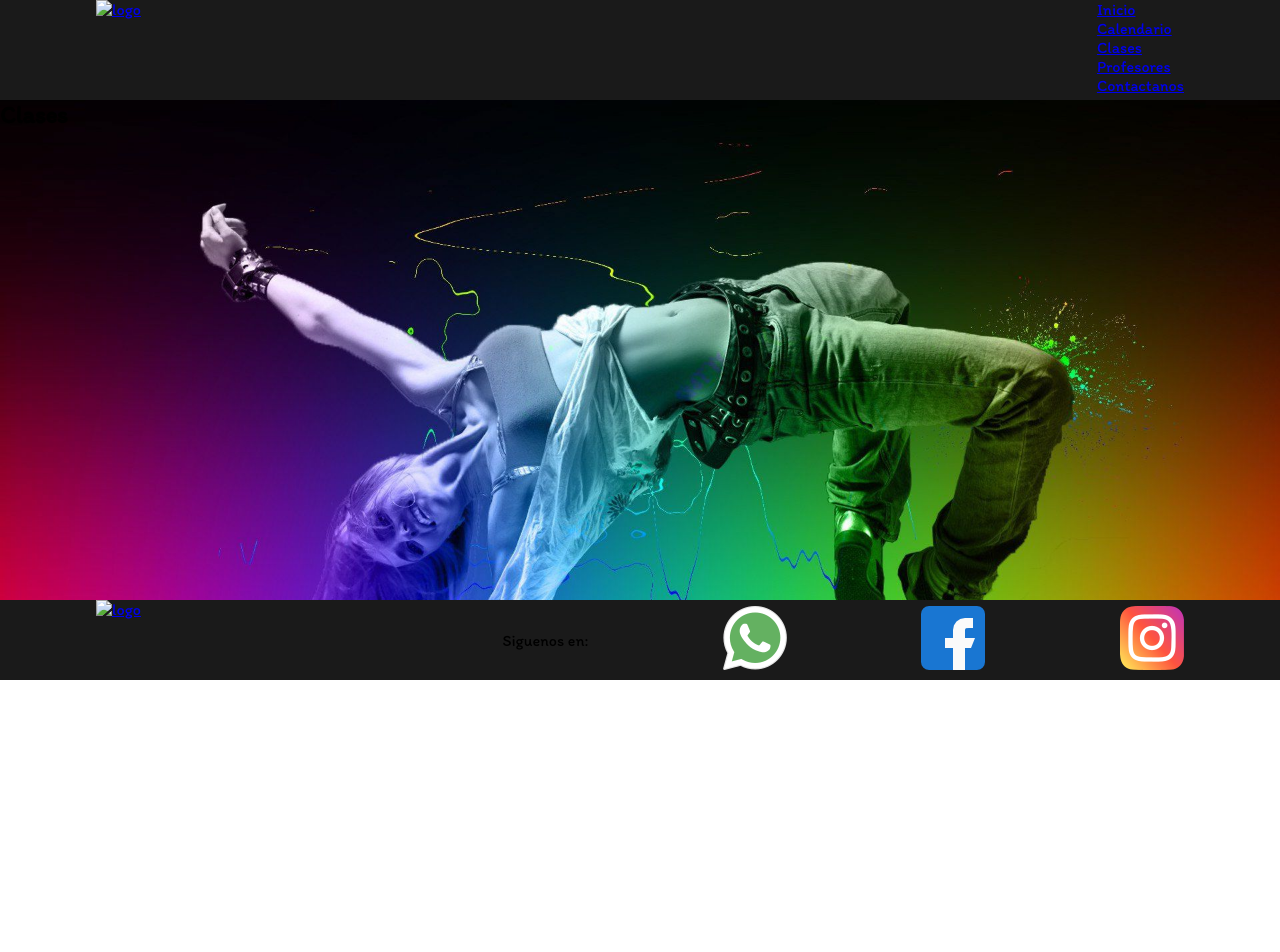
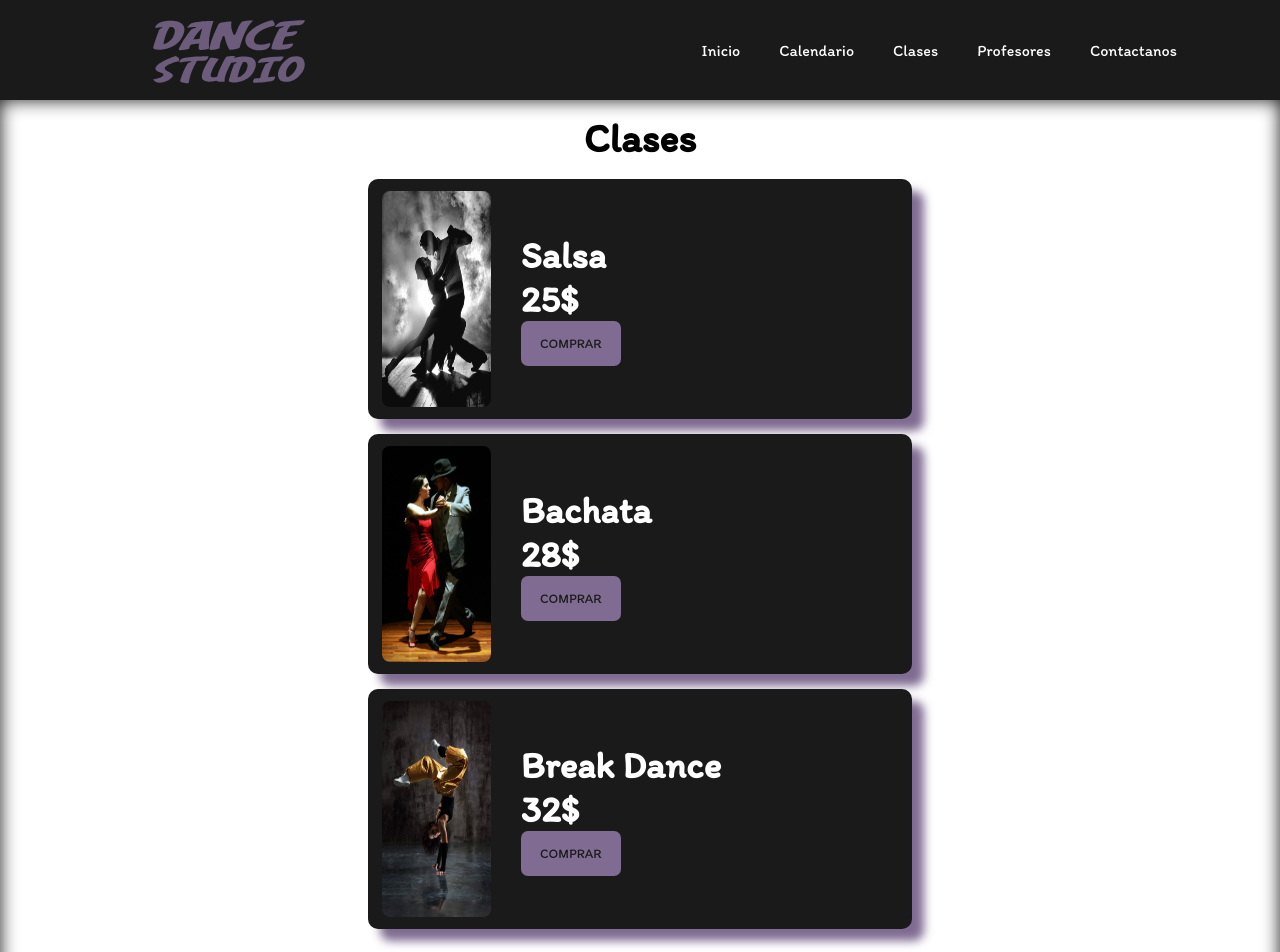
Before and after one commit to CarlosJEG/DanceStudio, a plain HTML site: page clases.html in a window 1280 px wide. Shown: the top 952 px of the page. Before the commit the page ends 800 px from the top, so only its background shows below. Drawn offline with nearby package versions, Linux system fonts and the light colour scheme.

Commit message:
Creando clases.html

```diff
--- a/clases.html
+++ b/clases.html
@@ -5,6 +5,7 @@
     <meta http-equiv="X-UA-Compatible" content="IE=edge">
     <meta name="viewport" content="width=device-width, initial-scale=1.0">
     <link rel="stylesheet" href="./css/style.css">
+    <link rel="stylesheet" href="https://cdnjs.cloudflare.com/ajax/libs/animate.css/4.1.1/animate.min.css"/>
     <title>DanceStudio</title>
 </head>
 <body>
@@ -12,41 +13,87 @@
         <nav class="nav">
             <div class="nav__logo">
                 <a href="./index.html">
-                    <img src="./img/logo.png" alt="logo">
+                    <img src="./img/Frame.svg" alt="logo">
                 </a>
             </div>
-            <ul class="nav__items">
+            <ul class="nav__box">
                 <li class="nav__item">
-                    <a href="./index.html" class="nav__enlaces">Inicio</a>
+                    <a href="./index.html" class="nav__link">Inicio</a>
                 </li>
                 <li class="nav__item">
-                    <a href="./calendario.html" class="nav__enlaces">Calendario</a>
+                    <a href="./calendario.html" class="nav__link">Calendario</a>
                 </li>
                 <li class="nav__item">
-                    <a href="./clases.html" class="nav__enlaces">Clases</a>
+                    <a href="./clases.html" class="nav__link">Clases</a>
                 </li>
                 <li class="nav__item">
-                    <a href="./profesores.html" class="nav__enlaces">Profesores</a>
+                    <a href="./profesores.html" class="nav__link">Profesores</a>
                 </li>
                 <li class="nav__item">
-                    <a href="./contactanos.html" class="nav__enlaces">Contactanos</a>
+                    <a href="./contactanos.html" class="nav__link">Contactanos</a>
                 </li>
             </ul>
         </nav>
     </header> <!--Final del Header-->
-    <main> <!--Inicio de Main-->
-        <h2 class="main__title">Clases</h2>
-        <section class="main__container"></section>
-        <section class="main__container"></section>
-        <section class="main__container"></section>
-    </main> <!--Final de Main-->
+
+    <section class="calendar"> <!--Inicio de section-->
+        <div class="calendar__container">
+            <h2 class="calendar__title">Clases</h2>
+            <div class="calendar__box animate__animated animate__fadeInDown">
+                <div class="calendar__image">
+                    <img src="./img/salsa.jpg" alt="">
+                </div>
+                <div class="calendar__text">
+                    <h3>Salsa</h3>
+                    <h3>25$</h3>
+                    <button>Comprar</button>
+                </div>
+            </div>
+            <div class="calendar__box animate__animated animate__fadeInLeft">
+                <div class="calendar__image">
+                    <img src="./img/bachata.jpg" alt="">
+                </div>
+                <div class="calendar__text">
+                    <h3>Bachata</h3>
+                    <h3>28$</h3>
+                    <button>Comprar</button>
+                </div>
+            </div>
+            <div class="calendar__box animate__animated animate__fadeInUp">
+                <div class="calendar__image">
+                    <img src="./img/vermas.jpg" alt="">
+                </div>
+                <div class="calendar__text">
+                    <h3>Break Dance</h3>
+                    <h3>32$</h3>
+                    <button>Comprar</button>
+                </div>
+            </div>
+        </div>
+    </section> <!--Final de section-->
+
+    <section class="descuento"> <!--Inicio de section-->
+        <div class="descuento__box">
+            <div class="descuento__text">
+                <h4>20% de</h4>
+                <h4>Descuento</h4>
+                <h5>En todas nuestras clases</h5>
+                <h5>Por tiempo limitado</h5>
+            </div>
+            <div class="descuento__image">
+                <img src="./img/des.png" alt="">
+            </div>
+        </div>
+    </section> <!--Final de section-->
+
     <footer class="footer"> <!--Inicio del Footer-->
         <div class="footer__container">
             <div class="footer__logo">
                 <a href="index.html">
-                    <img src="./img/logo.png" alt="logo">
+                    <img src="./img/Frame.svg" alt="logo">
                 </a>
             </div>
+            <div class="footer__redesSociales">
                 <p>Siguenos en:</p>
                 <a href="#" class="footer__enlaces">
                     <img src="./img/whatsapp.png" alt="whatsapp">
@@ -58,6 +105,7 @@
                     <img src="./img/instagram.png" alt="instagram">
                 </a>
             </div>
+        </div>
     </footer> <!--Final del Footer-->
 </body>
 </html>
--- a/css/style.css
+++ b/css/style.css
@@ -267,3 +267,26 @@ main{
 .calendar__text h3{
     font-size: 37px;
 }
+.calendar__text button{
+    width: 100px;
+    height: 45px;
+    color: #1A1A1A;
+    background-color: #806C92;
+    border: none;
+    border-radius: 7px;
+    text-transform: uppercase;
+    cursor: pointer;
+}
+.calendar__text button:hover{
+    background-color: #594a66;
+}
+.calendar__box{
+    width: 50%;
+    height: 240px;
+    background-color: #1A1A1A;
+    border-radius: 10px;
+    box-shadow: 12px 12px 10px #806C92;
+    display: flex;
+    align-items: center;
+    gap: 30px;
+}
```
Lines whose indentation alone changed are shown as unchanged.
